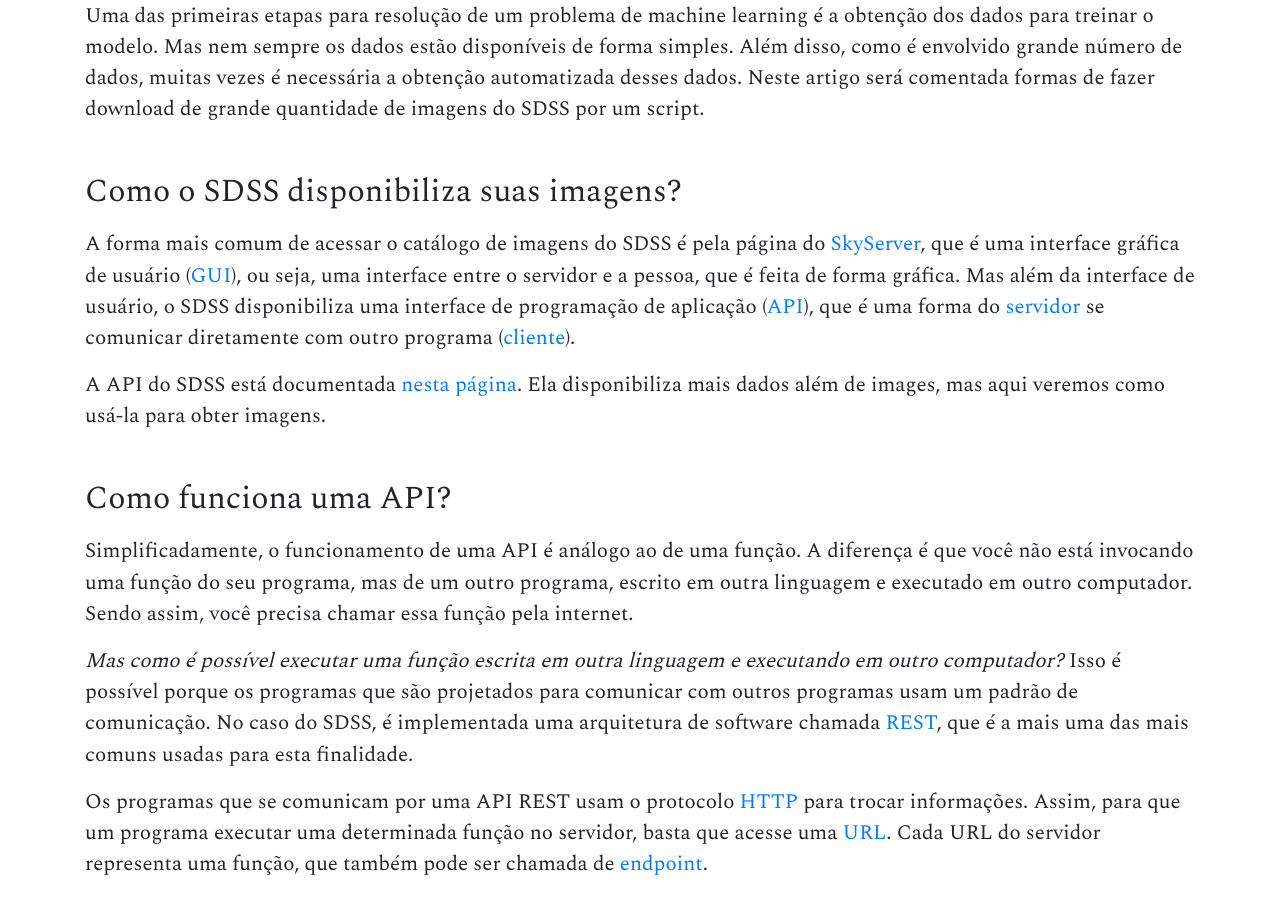
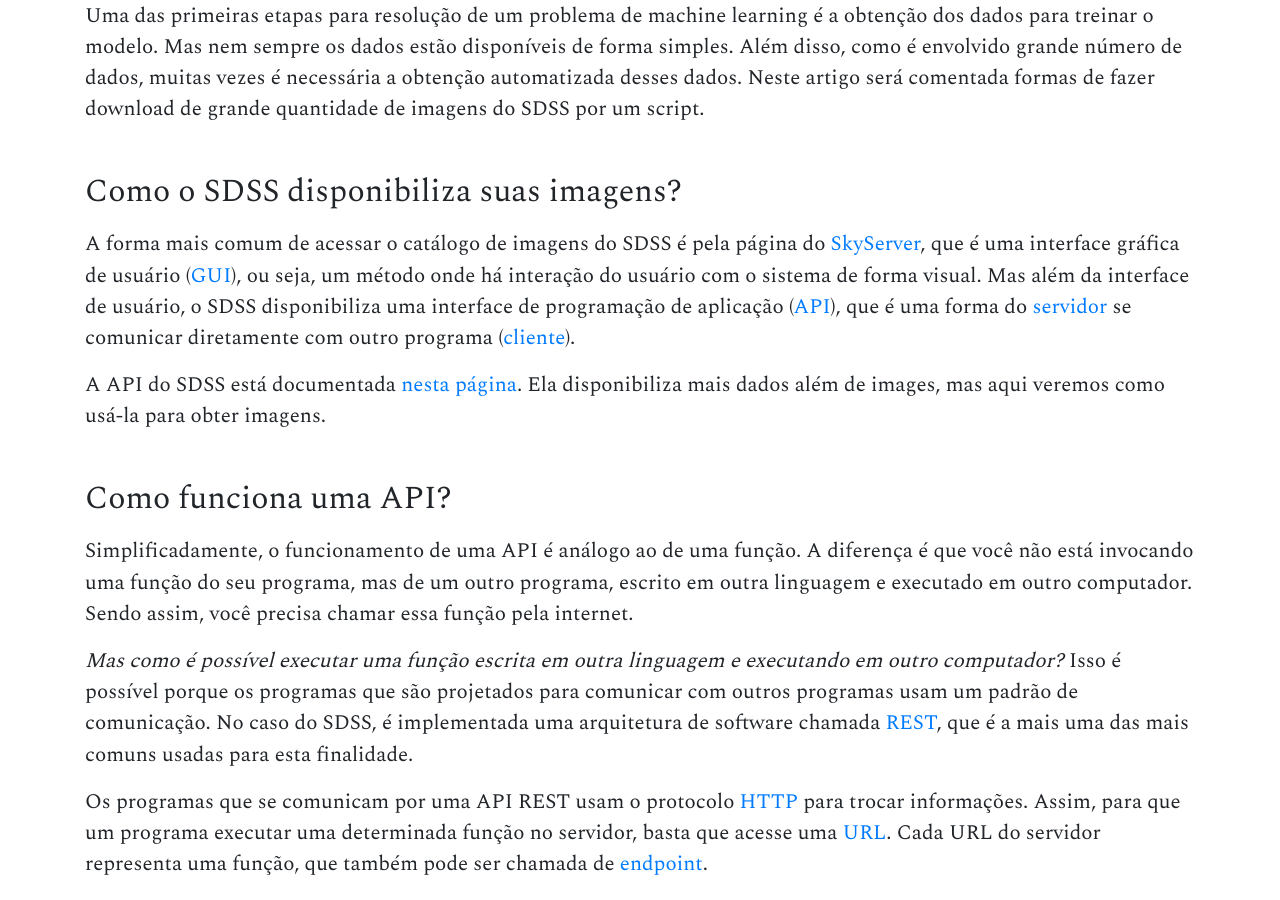
Before and after one commit to iagml/website, a Jekyll site: the page built from _posts/2019-11-11-automatizando-download-de-imagens-do-sdss.md, in a window 1280 px wide and 900 px high, scrolled down 675 px. Built offline with Jekyll 4.4.1, drawn with Linux system fonts in a browser that asks for light colours; comment, search, counter and statistics services are not loaded.

Commit message:
atualização do artigo

```diff
--- a/_posts/2019-11-11-automatizando-download-de-imagens-do-sdss.md
+++ b/_posts/2019-11-11-automatizando-download-de-imagens-do-sdss.md
@@ -13,7 +13,7 @@ Uma das primeiras etapas para resolução de um problema de machine learning é
 
 ## Como o SDSS disponibiliza suas imagens?
 
-A forma mais comum de acessar o catálogo de imagens do SDSS é pela página do [SkyServer](https://skyserver.sdss.org/dr15/en/tools/chart/list.aspx), que é uma interface gráfica de usuário ([GUI](https://en.wikipedia.org/wiki/Graphical_user_interface)), ou seja, uma interface entre o servidor e a pessoa, que é feita de forma gráfica. Mas além da interface de usuário, o SDSS disponibiliza uma interface de programação de aplicação ([API](https://en.wikipedia.org/wiki/Application_programming_interface)), que é uma forma do [servidor](https://en.wikipedia.org/wiki/Server_(computing)) se comunicar diretamente com outro programa ([cliente](https://en.wikipedia.org/wiki/Client_(computing))).
+A forma mais comum de acessar o catálogo de imagens do SDSS é pela página do [SkyServer](https://skyserver.sdss.org/dr15/en/tools/chart/list.aspx), que é uma interface gráfica de usuário ([GUI](https://en.wikipedia.org/wiki/Graphical_user_interface)), ou seja, um método onde há interação do usuário com o sistema de forma visual. Mas além da interface de usuário, o SDSS disponibiliza uma interface de programação de aplicação ([API](https://en.wikipedia.org/wiki/Application_programming_interface)), que é uma forma do [servidor](https://en.wikipedia.org/wiki/Server_(computing)) se comunicar diretamente com outro programa ([cliente](https://en.wikipedia.org/wiki/Client_(computing))).
 
 A API do SDSS está documentada [nesta página](http://skyserver.sdss.org/dr15/en/help/docs/api.aspx). Ela disponibiliza mais dados além de images, mas aqui veremos como usá-la para obter imagens.
 
```
